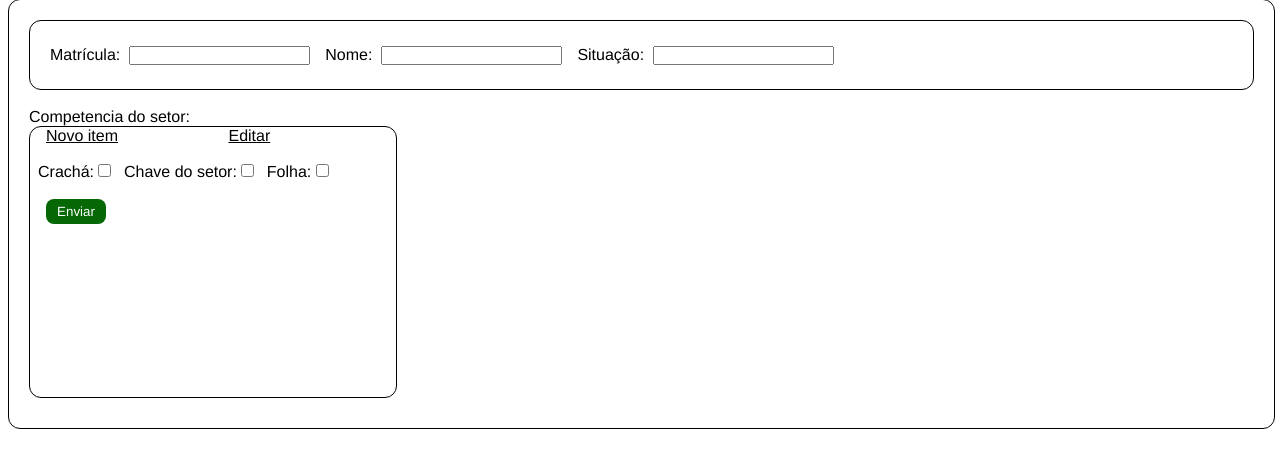
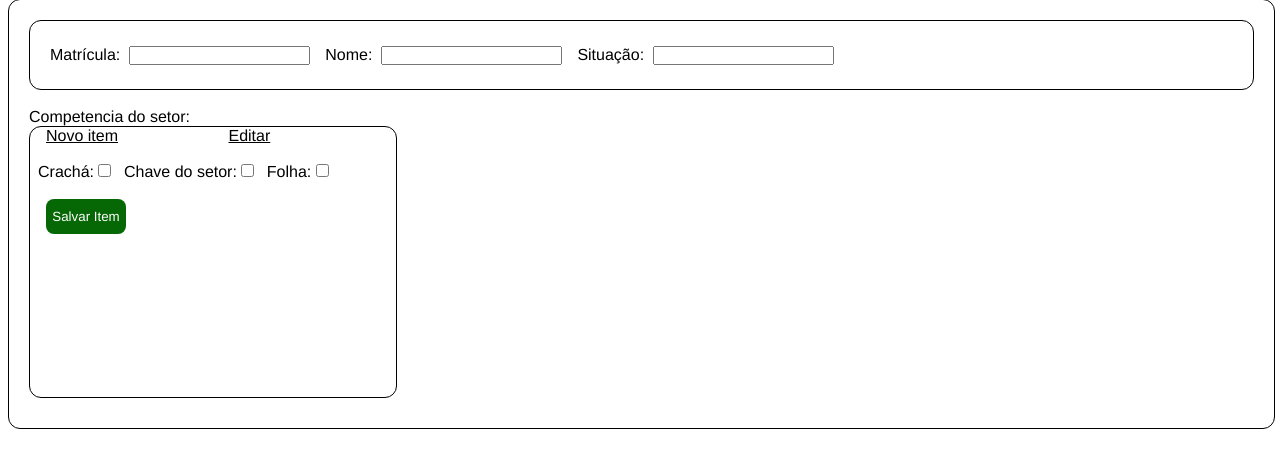
Before and after one commit to cleyziz1/django-frontend, a Django app: template templates/home.html in a window 1280 px wide. Shown: the part 169-637 px from the top of the page. Run offline with Django 4.2, Linux system fonts and the light colour scheme; the template is opened without the code that fills it, so the values that code supplies are empty.

Commit message:
home-commit01

```diff
--- a/templates/home.html
+++ b/templates/home.html
@@ -86,10 +86,10 @@
         }
 
         .comp-set a button{
-            width: 60px;
+            width: 80px;
             border: none;
             border-radius: 8px;
-            height: 25px;
+            height: 35px;
             color: white;
             background-color: #056805;
             cursor: pointer;
@@ -132,8 +132,13 @@
             <input type="checkbox">
             <label>Folha:</label>
             <input type="checkbox"><br><br>
-            <a href="{% url 'home' %}"><button>Enviar</button></a>
+            <a href="{% url 'home' %}"><button onclick="confirmation()">Salvar Item</button></a>
         </div>
     </div>
+
+    <script>
+        function confirmation(){
+            alert('Item Salvo!')
+        }
+    </script>
 </body>
-</html>
```
